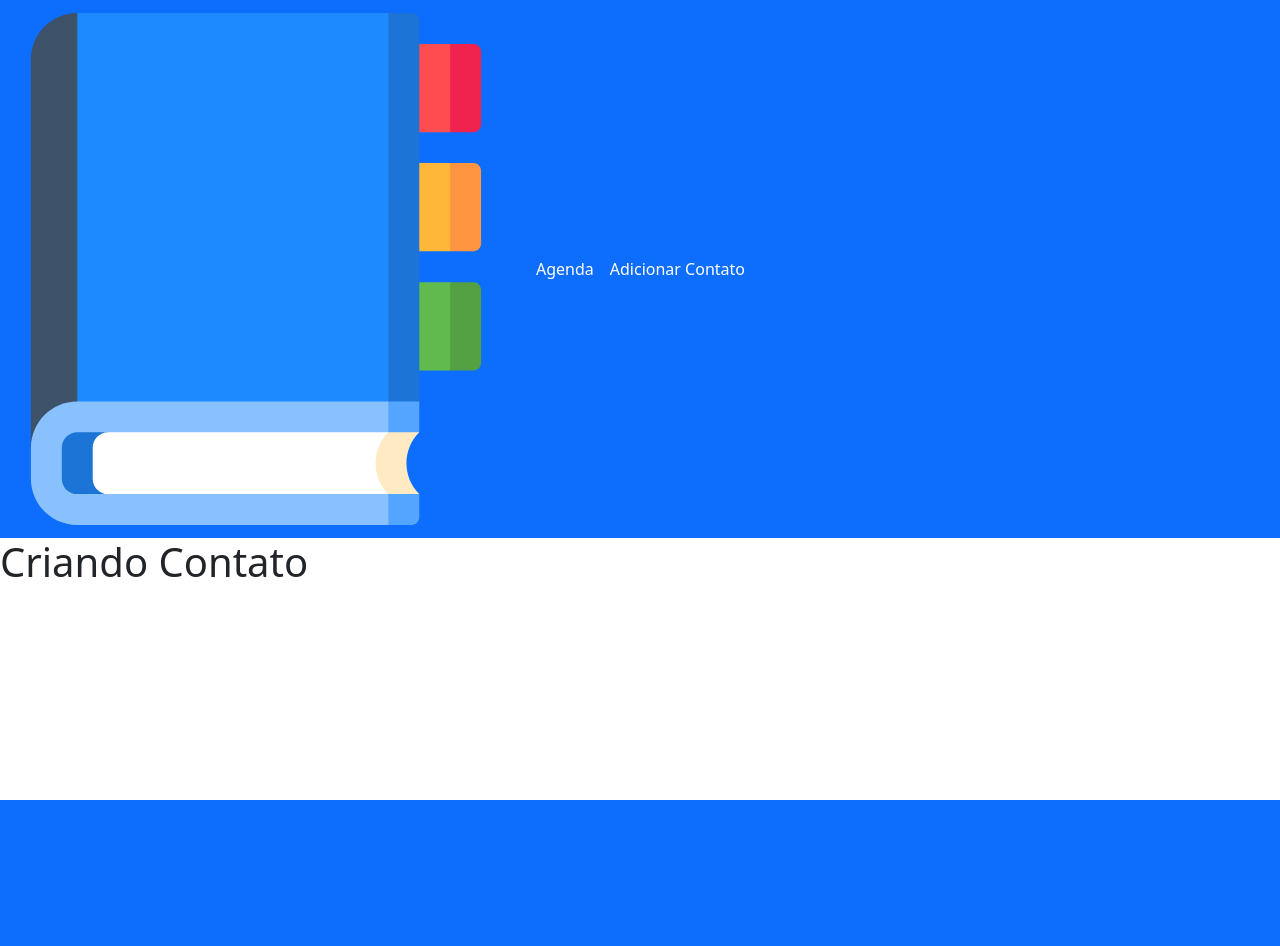
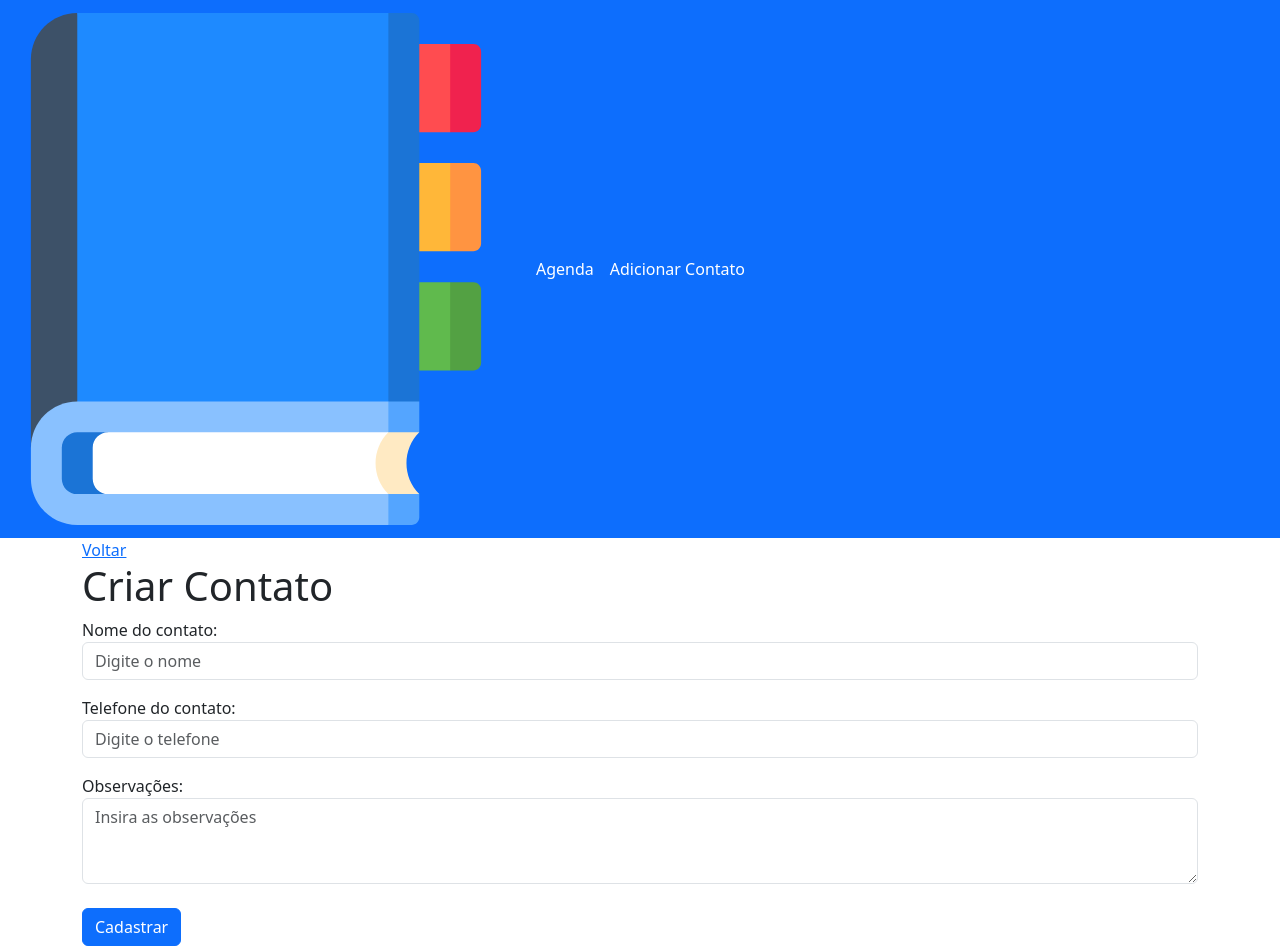
Before and after one commit to carlos-e-vieira/agenda-de-contato-php-pdo-mysql, a PHP site: page /create.php in a window 1280 px wide. Before the commit the page ends 800 px from the top, so only its background shows below. Run offline with PHP 8.4, Linux system fonts and the light colour scheme; data that the repository does not hold is empty.

Commit message:
added view for create page

```diff
--- a/create.php
+++ b/create.php
@@ -2,7 +2,32 @@
     include_once('templates/header.php');
 ?>
 
-<h1>Criando Contato</h1>
+<div class="container">
+    <?php include_once('templates/backbtn.php'); ?>
+
+    <h1 id="main-title">Criar Contato</h1>
+
+    <form id="create-form" action="<?= $BASE_URL ?>/config/process.php" method="POST">
+        <input type="hidden" name="type" value="create">
+
+        <div class="form-group pb-3">
+            <label for="name">Nome do contato:</label>
+            <input type="text" class="form-control" id="name" name="name" placeholder="Digite o nome" required>
+        </div>
+
+        <div class="form-group pb-3">
+            <label for="phone">Telefone do contato:</label>
+            <input type="text" class="form-control" id="phone" name="phone" placeholder="Digite o telefone" required>
+        </div>
+
+        <div class="form-group pb-4">
+            <label for="observations">Observações:</label>
+            <textarea type="text" class="form-control" id="observations" name="observations" placeholder="Insira as observações" rows="3"></textarea>
+        </div>
+
+        <button type="submit" class="btn btn-primary">Cadastrar</button>
+    </form>
+</div>
 
 <?php
     include_once('templates/footer.php');
```
